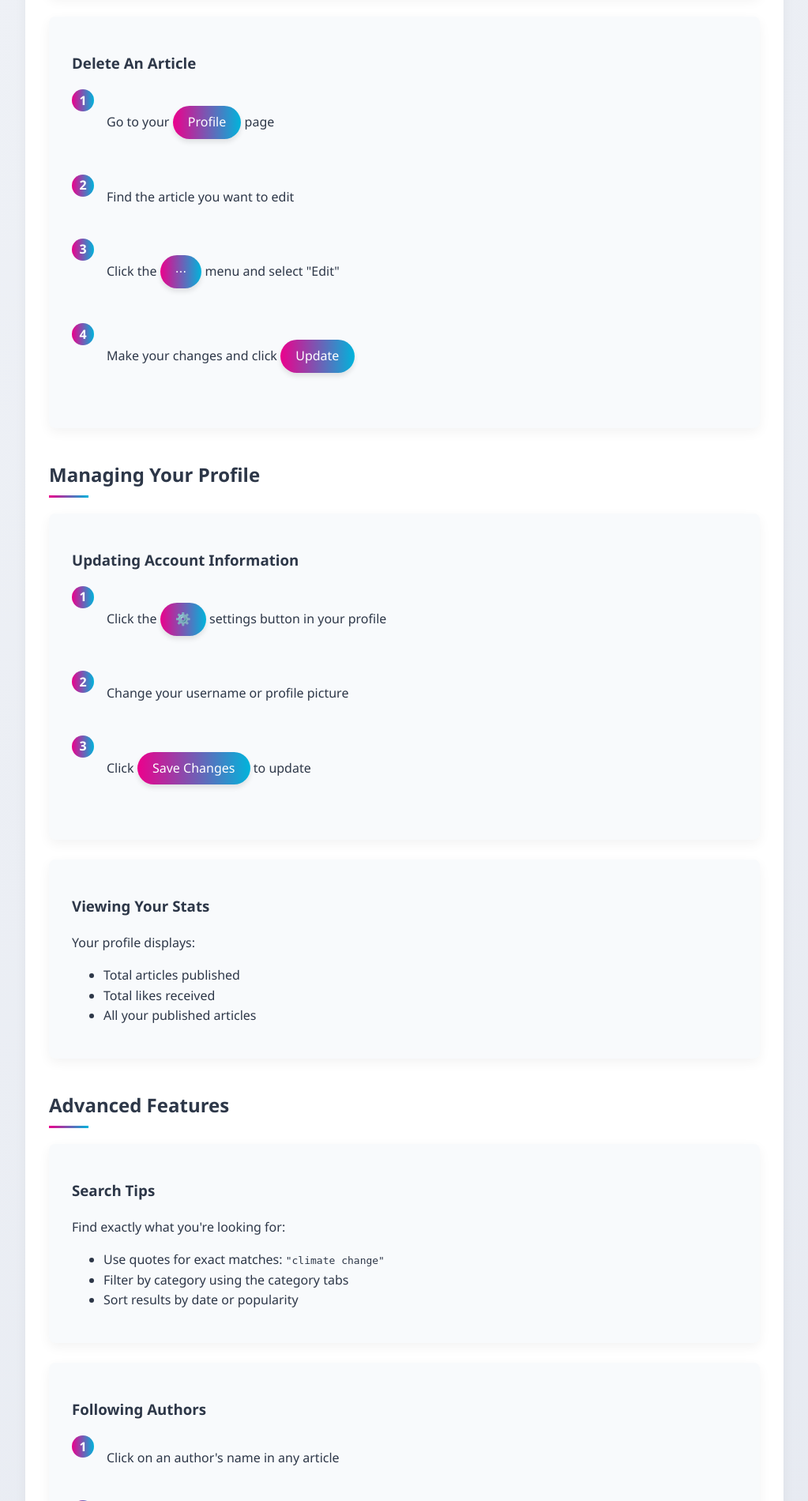
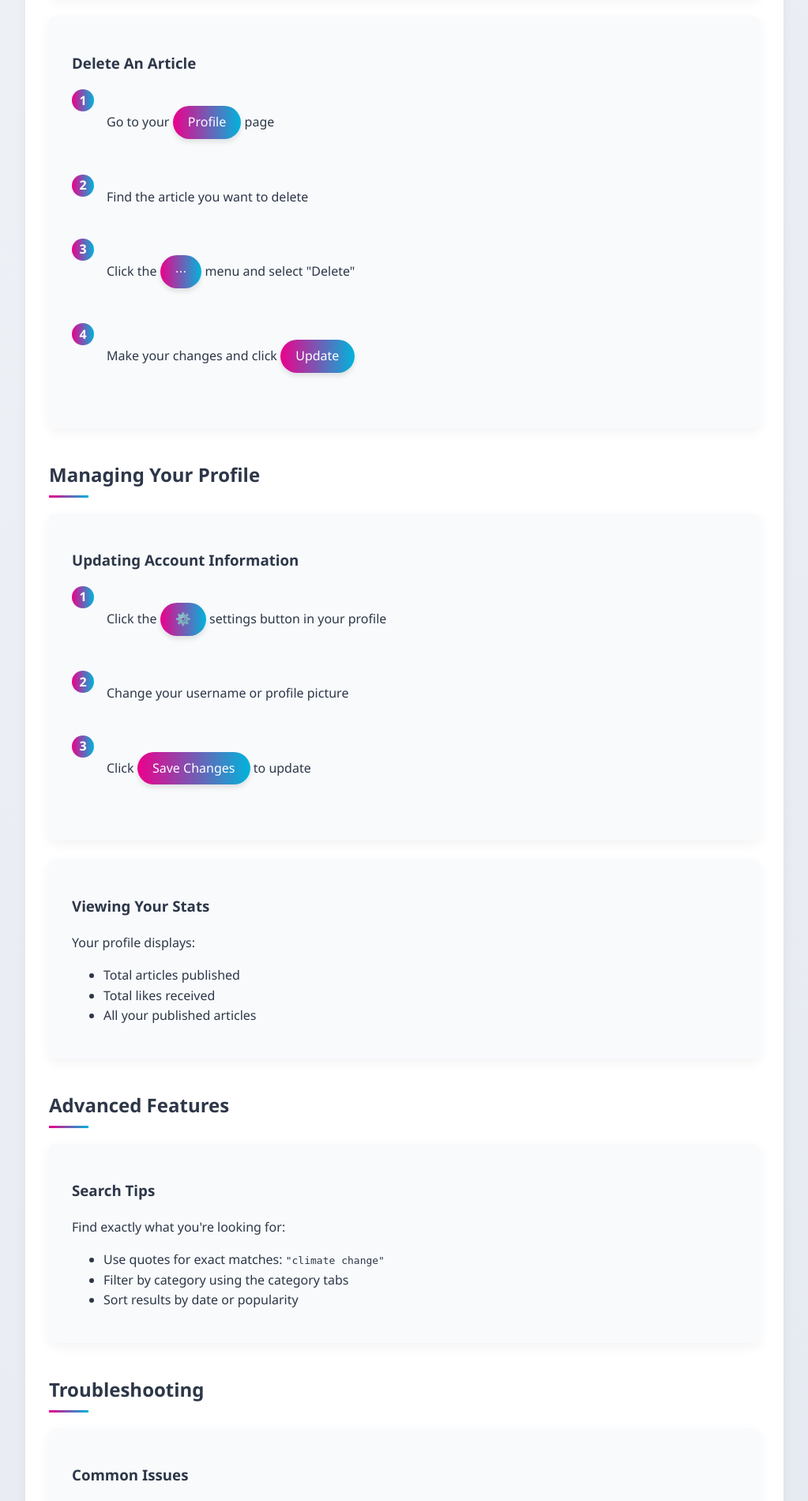
Before and after one commit to imaneboulahya/Miso, a Flask app: page /help in a window 1280 px wide. Shown: the part 2880-4780 px from the top of the page at 79% size, without its empty margins (128-1151 px from the left). Run offline with Flask 3, Linux system fonts and the light colour scheme; some libraries are stand-ins or nearby versions.

Commit message:
3edelt l help page

```diff
--- a/templates/help.html
+++ b/templates/help.html
@@ -272,7 +272,7 @@
                 </div>
             </div>
             <div class="feature-card">
-                <h3>Logging In</h3>
+                <h3>Log In</h3>
                 <div class="step">
                     <div class="step-number">1</div>
                     <div>
@@ -388,13 +388,13 @@
                 <div class="step">
                     <div class="step-number">2</div>
                     <div>
-                        <p>Find the article you want to edit</p>
+                        <p>Find the article you want to delete</p>
                     </div>
                 </div>
                 <div class="step">
                     <div class="step-number">3</div>
                     <div>
-                        <p>Click the <span class="button-example">⋯</span> menu and select "Edit"</p>
+                        <p>Click the <span class="button-example">⋯</span> menu and select "Delete"</p>
                     </div>
                 </div>
                 <div class="step">
@@ -451,30 +451,6 @@
                     <li>Sort results by date or popularity</li>
                 </ul>
             </div>
-
-            <div class="feature-card">
-                <h3>Following Authors</h3>
-
-                <div class="step">
-                    <div class="step-number">1</div>
-                    <div>
-                        <p>Click on an author's name in any article</p>
-                    </div>
-                </div>
-
-                <div class="step">
-                    <div class="step-number">2</div>
-                    <div>
-                        <p>Click the <span class="button-example">Follow</span> button on their profile</p>
-                    </div>
-                </div>
-                <div class="step">
-                    <div class="step-number">3</div>
-                    <div>
-                        <p>See their new articles in your feed</p>
-                    </div>
-                </div>
-            </div>
         </section>
         <section class="guide-section">
             <h2>Troubleshooting</h2>
```
